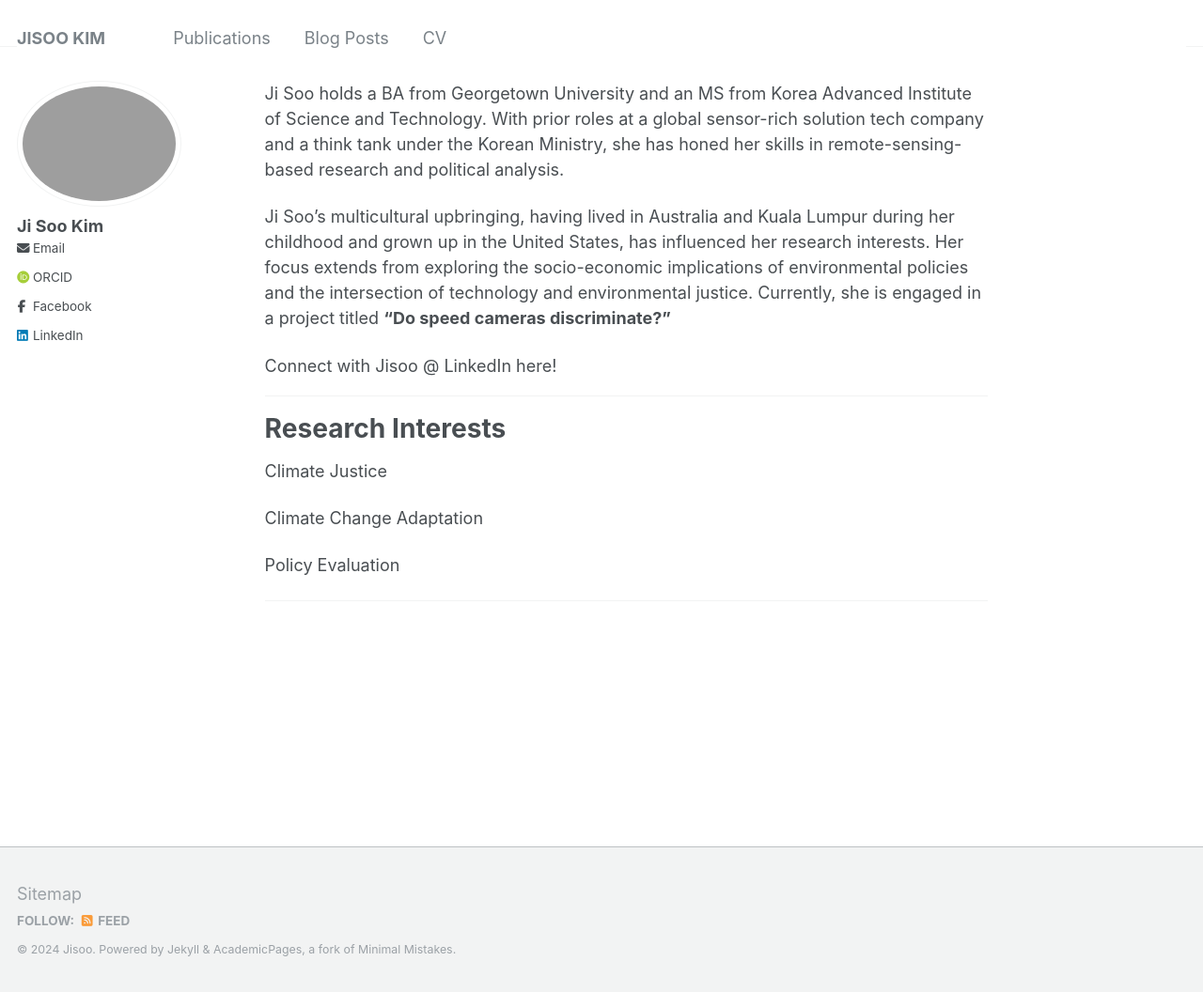
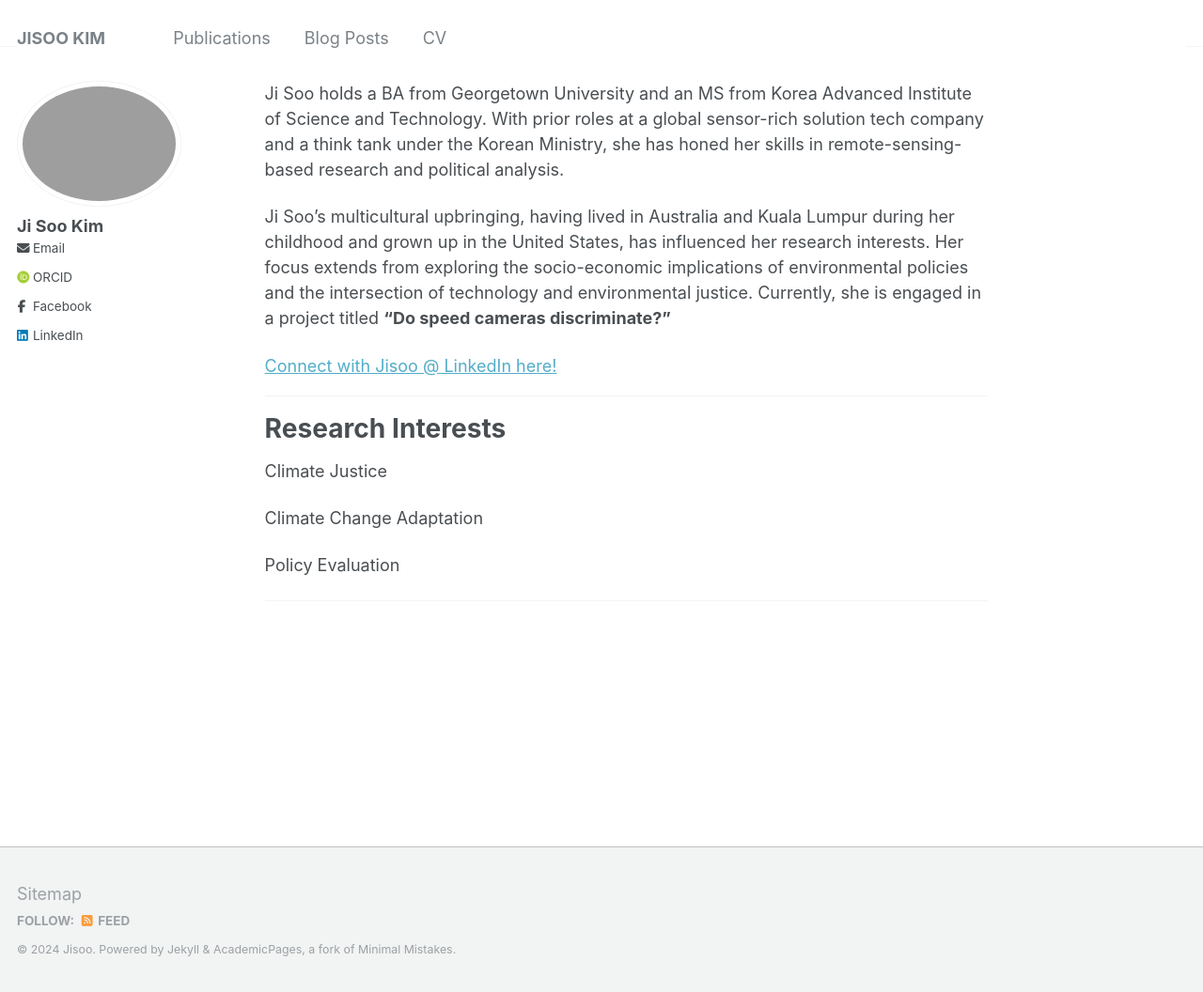
Before and after one commit to jk-jisookim/jk-jisookim.github.io, a Jekyll site: the page built from _pages/about.md, in a window 1280 px wide and 1056 px high. Shown: the whole window at 94% size. Built offline with Jekyll 4.4.1, drawn with Linux system fonts in a browser that asks for light colours; some web fonts are replaced; comment, search, counter and statistics services are not loaded.

Commit message:
Update about.md

```diff
--- a/_pages/about.md
+++ b/_pages/about.md
@@ -11,7 +11,7 @@ Ji Soo holds a BA from Georgetown University and an MS from Korea Advanced Insti
 Ji Soo's multicultural upbringing, having lived in Australia and Kuala Lumpur during her childhood and grown up in the United States, has influenced her research interests. Her focus extends from exploring the socio-economic implications of environmental policies and the intersection of technology and environmental justice. Currently, she is engaged in a project titled <b>"Do speed cameras discriminate?"</b>
 
 <script src="https://platform.linkedin.com/badges/js/profile.js" async defer type="text/javascript"></script>
-<div class="badge-base LI-profile-badge" data-locale="en_US" data-size="large" data-theme="light" data-type="HORIZONTAL" data-vanity="jisoo-k-472323163" data-version="v1"><a class="badge-base__link LI-simple-link" href="www.linkedin.com/in/jisoo-k-472323163"></a>Connect with Jisoo @ LinkedIn here!</div>
+<div class="badge-base LI-profile-badge" data-locale="en_US" data-size="large" data-theme="light" data-type="HORIZONTAL" data-vanity="jisoo-k-472323163" data-version="v1"><a class="badge-base__link LI-simple-link" href="www.linkedin.com/in/jisoo-k-472323163">Connect with Jisoo @ LinkedIn here!</a></div>
 
 
 
```
